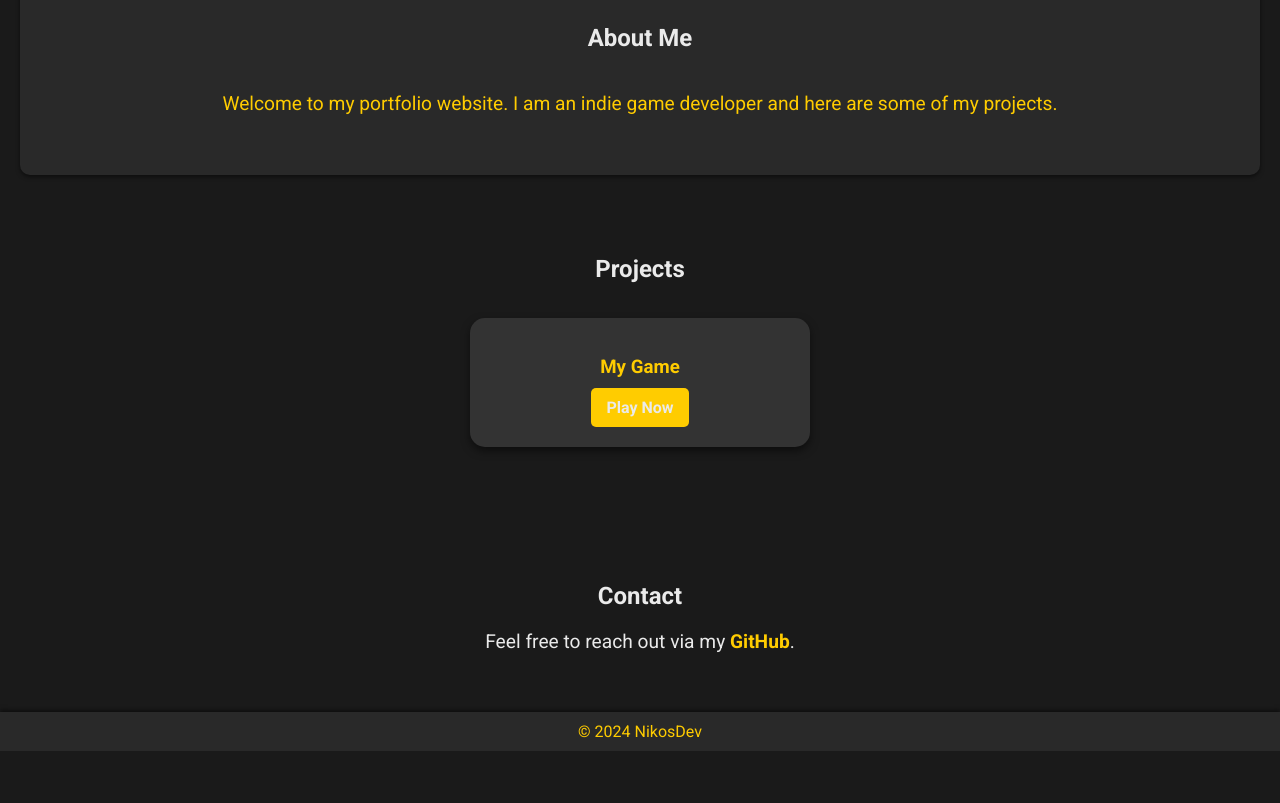
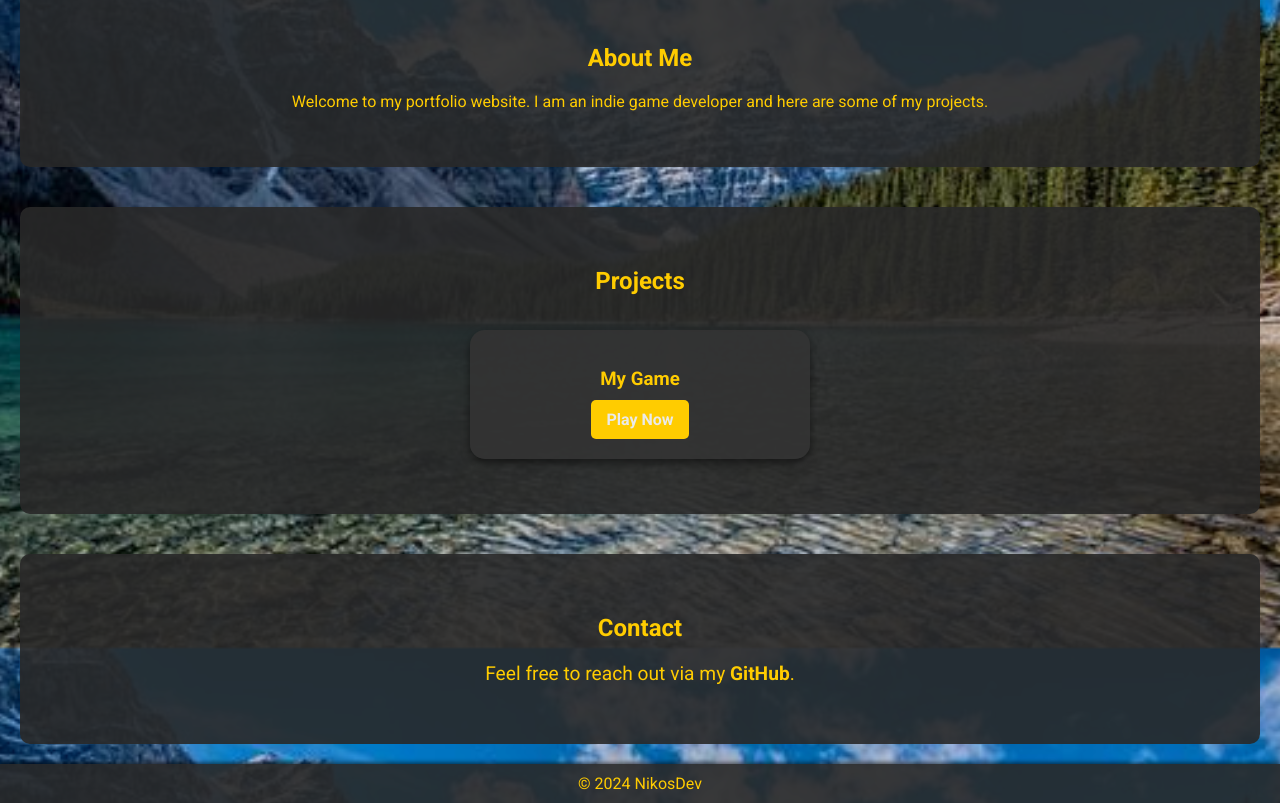
Before and after one commit to NikosDev-cmd/NikosDev-cmd.github.io, a plain HTML site: page index.html in a window 1280 px wide. Shown: the part 152-955 px from the top of the page. Before the commit the page ends 903 px from the top, so only its background shows below. Drawn offline with Linux system fonts and the light colour scheme; no server answers.

Commit message:
Add background (test)

```diff
--- a/style.css
+++ b/style.css
@@ -4,15 +4,16 @@ body {
     font-family: 'Roboto', sans-serif;
     margin: 0;
     padding: 0;
-    background-color: #1a1a1a;
-    color: #eaeaea;
+    background: url('background.jpg') no-repeat center center fixed;
+    background-size: cover;
+    color: #ffcc00; /* Yellow text color */
     display: flex;
     flex-direction: column;
     align-items: center;
 }
 
 header {
-    background-color: #292929;
+    background-color: rgba(41, 41, 41, 0.9);
     width: 100%;
     padding: 20px 0;
     text-align: center;
@@ -53,20 +54,13 @@ section {
     text-align: center;
     width: 100%;
     max-width: 1200px;
+    background: rgba(41, 41, 41, 0.9);
+    border-radius: 10px;
+    margin: 20px 0;
 }
 
 #about {
-    background-color: #292929;
     margin-bottom: 20px;
-    border-radius: 10px;
-    box-shadow: 0 2px 4px rgba(0, 0, 0, 0.5);
-}
-
-#about p {
-    margin: 0;
-    padding: 20px;
-    font-size: 1.2em;
-    color: #ffcc00;
 }
 
 #projects {
@@ -80,7 +74,7 @@ section {
 }
 
 .project {
-    background-color: #333;
+    background-color: rgba(51, 51, 51, 0.9);
     margin: 15px;
     padding: 20px;
     border-radius: 15px;
@@ -130,7 +124,7 @@ section {
 }
 
 footer {
-    background-color: #292929;
+    background-color: rgba(41, 41, 41, 0.9);
     width: 100%;
     padding: 10px 0;
     text-align: center;
```
Also changed, not shown: background.jpg (added).
